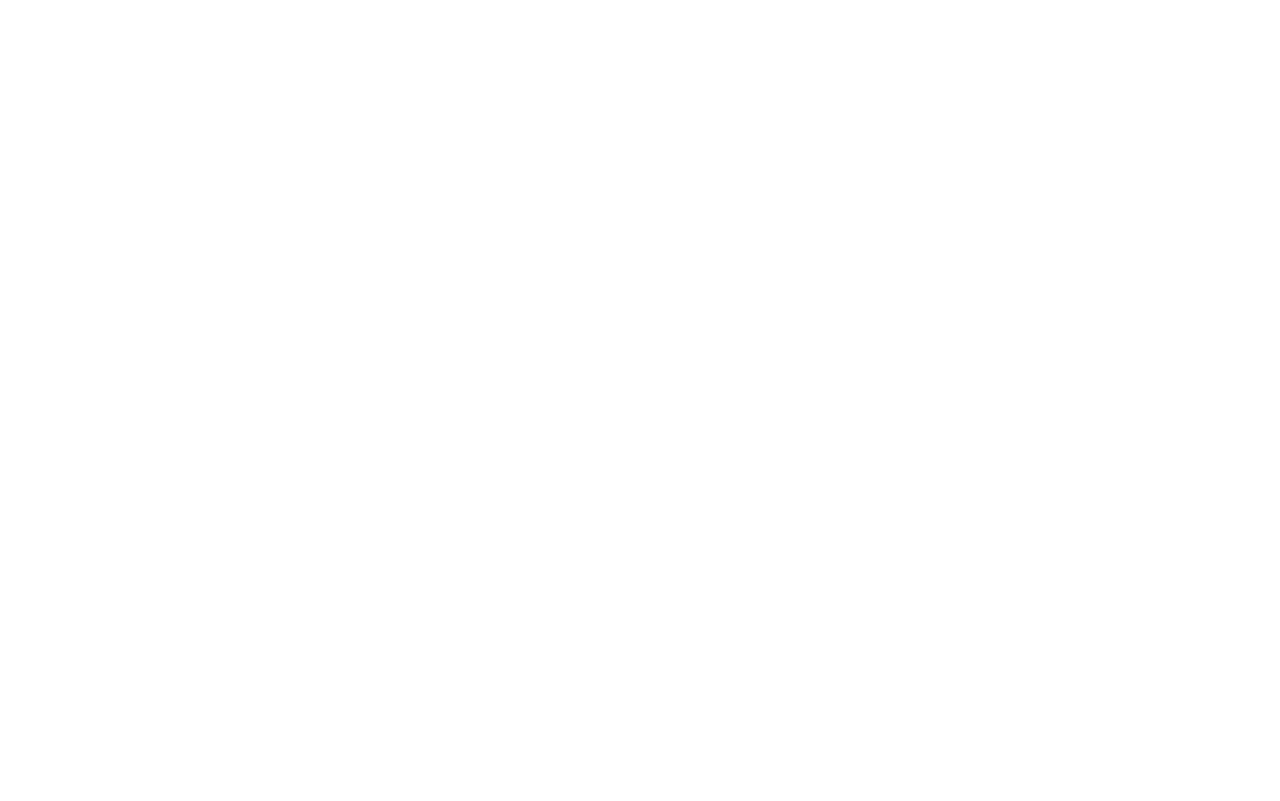
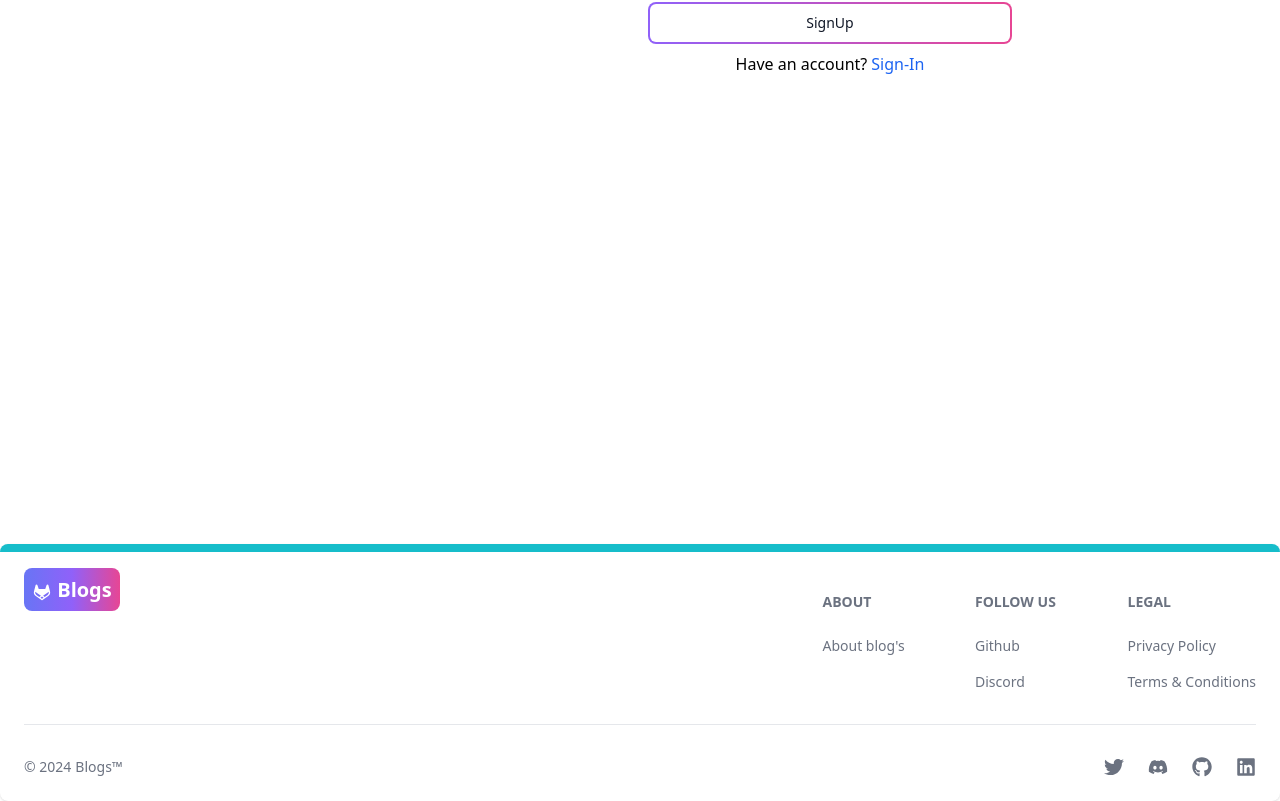
Before and after one commit to pammu453/blogs, a React (Vite) app in the folder client/: page /sign-up in a window 1280 px wide. Shown: the part 480-1281 px from the top of the page. Before the commit the page ends 944 px from the top, so only its background shows below. Built offline with nearby package versions, Linux system fonts and the light colour scheme.

Commit message:
Create and add the footer component

```diff
--- a/client/src/App.jsx
+++ b/client/src/App.jsx
@@ -7,6 +7,7 @@
 import SignIn from './pages/SignIn'
 import SignUp from './pages/SignUp'
 import Header from './components/Header'
+import FooterComponent from './components/Footer'
 
 const App = () => {
   return (
@@ -20,6 +21,7 @@
         <Route path='/sign-in' element={<SignIn />} />
         <Route path='/sign-up' element={<SignUp />} />
       </Routes>
+      <FooterComponent />
     </BrowserRouter>
   )
 }
--- /dev/null
+++ b/client/src/components/Footer.jsx
@@ -0,0 +1,70 @@
+import {
+    Footer,
+    FooterBrand,
+    FooterCopyright,
+    FooterDivider,
+    FooterIcon,
+    FooterLink,
+    FooterLinkGroup,
+    FooterTitle,
+} from 'flowbite-react';
+import {
+    FaDiscord,
+    FaGithub,
+    FaLinkedin,
+    FaTwitter
+} from 'react-icons/fa';
+import { PiGitlabLogoFill } from 'react-icons/pi';
+import { Link } from 'react-router-dom';
+
+const FooterComponent = () => {
+    return (
+        <Footer container className='border-t-8 border-teal-400'>
+            <div className="w-full">
+                <div className="grid w-full justify-between sm:flex sm:justify-between md:flex md:grid-cols-1">
+                    <div>
+                        <Link to="/" className="self-center whitespace-nowrap text-sm sm:text-xl font-semibold dark:text-white">
+                            <span className="py-2 px-2 bg-gradient-to-r from-indigo-500 via-purple-500 to-pink-500 rounded-lg text-white">
+                                <PiGitlabLogoFill className="inline" /> Blogs
+                            </span>
+                        </Link>
+                    </div>
+                    <div className="grid grid-cols-2 gap-8 mt-4 sm:mt-4 sm:grid-cols-3 sm:gap-6">
+                        <div>
+                            <FooterTitle title="About" />
+                            <FooterLinkGroup col>
+                                <FooterLink href="/about">About blog's</FooterLink>
+                            </FooterLinkGroup>
+                        </div>
+                        <div>
+                            <FooterTitle title="Follow us" />
+                            <FooterLinkGroup col>
+                                <FooterLink href="https://github.com/pammu453">Github</FooterLink>
+                                <FooterLink href="https://discord.com/users/767414399047565352">Discord</FooterLink>
+                            </FooterLinkGroup>
+                        </div>
+                        <div>
+                            <FooterTitle title="Legal" />
+                            <FooterLinkGroup col>
+                                <FooterLink>Privacy Policy</FooterLink>
+                                <FooterLink>Terms &amp; Conditions</FooterLink>
+                            </FooterLinkGroup>
+                        </div>
+                    </div>
+                </div>
+                <FooterDivider />
+                <div className="w-full sm:flex sm:items-center sm:justify-between">
+                    <FooterCopyright by="Blogs™" year={new Date().getFullYear()} />
+                    <div className="size-lg mt-4 flex space-x-6 sm:mt-0 sm:justify-center">
+                        <FooterIcon href="https://twitter.com/PRAMODSAVA682" icon={FaTwitter} />
+                        <FooterIcon href="https://discord.com/users/767414399047565352" icon={FaDiscord} />
+                        <FooterIcon href="https://github.com/pammu453" icon={FaGithub} />
+                        <FooterIcon href="https://www.linkedin.com/in/pramod-savant-535031226" icon={FaLinkedin} />
+                    </div>
+                </div>
+            </div>
+        </Footer>
+    );
+}
+
+export default FooterComponent
--- a/client/src/pages/SignUp.jsx
+++ b/client/src/pages/SignUp.jsx
@@ -48,7 +48,7 @@
   }
 
   return (
-    <div className="min-h-screen mt-20">
+    <div className="min-h-screen mt-40">
       <div className="flex p-3 max-w-3xl mx-auto flex-col md:flex-row md:items-center gap-4">
         {/* left */}
         <div className="flex-1">
```
